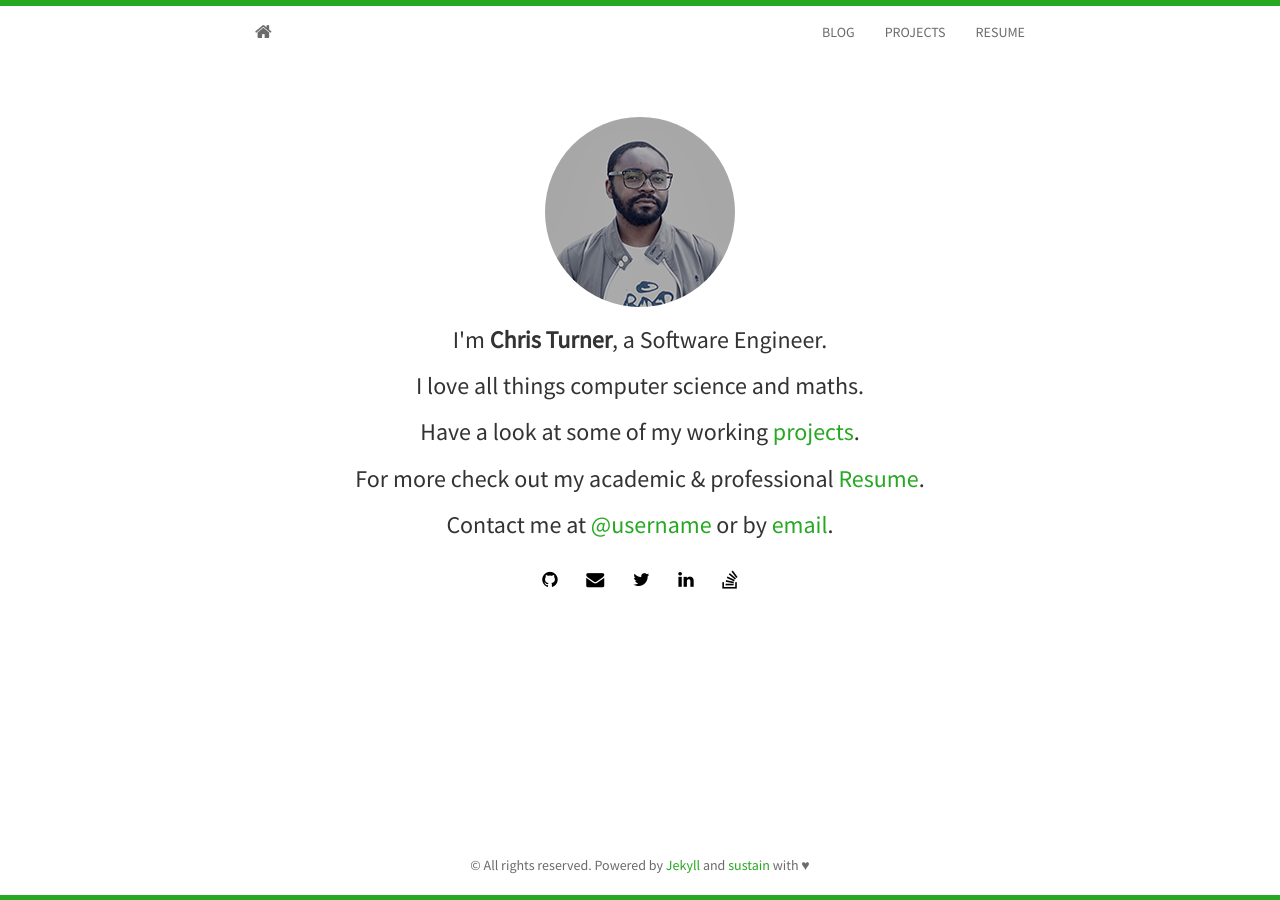
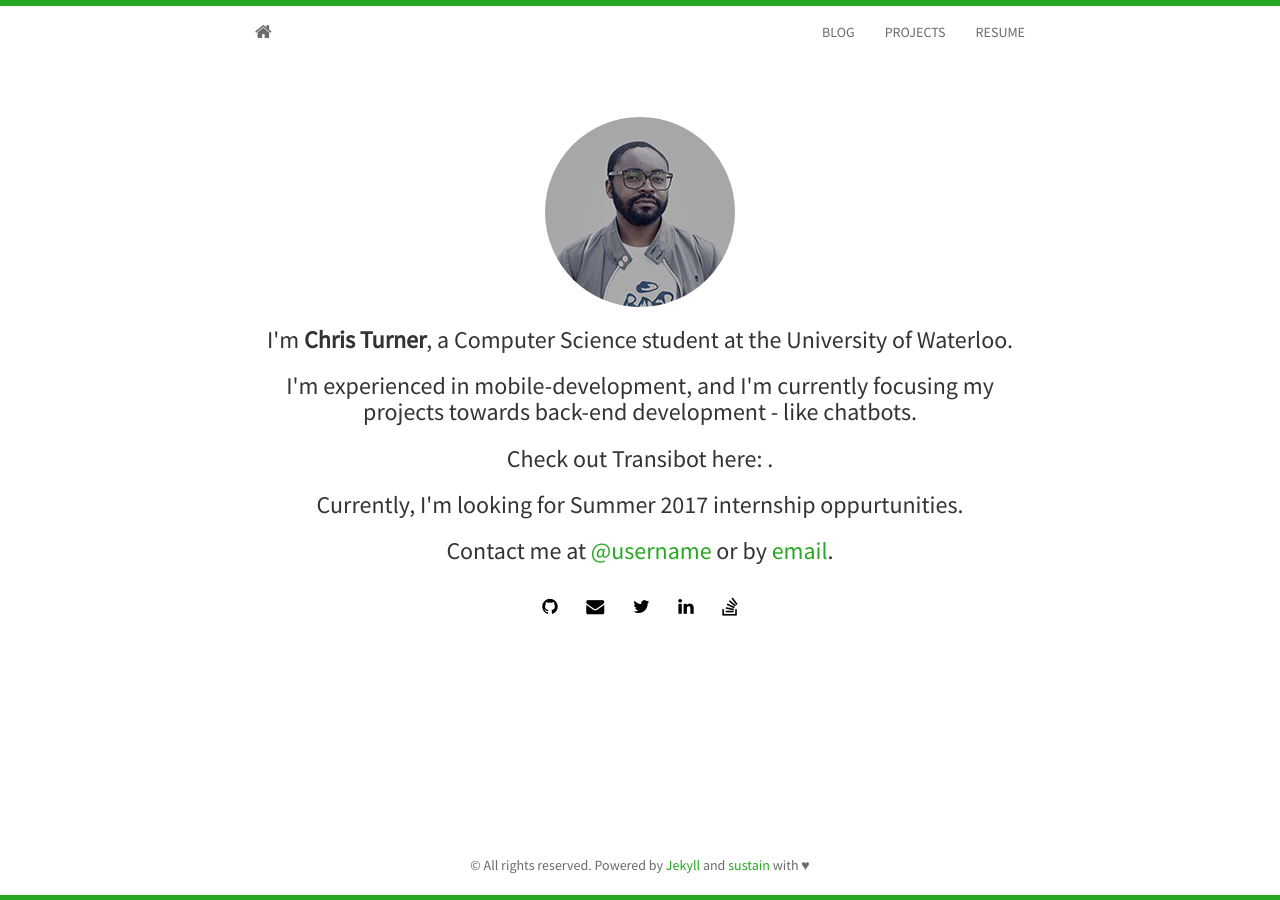
Before and after one commit to EddyIonescu/eddyionescu.github.io, a Jekyll site: the page built from index.html, in a window 1280 px wide. Built offline with Jekyll 4.4.1, drawn with Linux system fonts in a browser that asks for light colours; nearby versions of some CDN libraries; the list of posts is cut into pages by our own code.

Commit message:
Update index.html

```diff
--- a/index.html
+++ b/index.html
@@ -7,10 +7,10 @@ layout: home
 	  <div class="avatar">
 		<img class="img-circle" src="{{ site.baseurl }}static/img/{{ site.avatar }}" alt="Responsive image">
 	  </div>
-	  <h3>I'm <strong>{{ site.author }}</strong>, a Software Engineer.</h3>
-	  <h3>I love all things computer science and maths.</h3>
-	  <h3>Have a look at some of my working <a href="{{ site.baseurl }}projects.html"> projects</a>.</h3>
-	  <h3>For more check out my academic &amp; professional <a href="http://biomadeira.github.io/vitae">Resume</a>.</h3>
+	  <h3>I'm <strong>{{ site.author }}</strong>, a Computer Science student at the University of Waterloo.</h3>
+	  <h3>I'm experienced in mobile-development, and I'm currently focusing my projects towards back-end development - like chatbots.</h3>
+	  <h3>Check out Transibot here: <a href="https://transibot.com"> </a>.</h3>
+	  <h3>Currently, I'm looking for Summer 2017 internship oppurtunities.
 	  <h3>Contact me at <a href="http://twitter.com/{{ site.twitter }}">@{{ site.twitter }}</a> or by <a href="mailto:{{ site.email }}">email</a>.</h3>
 	  {% include social.html %}
 	</div>
```
